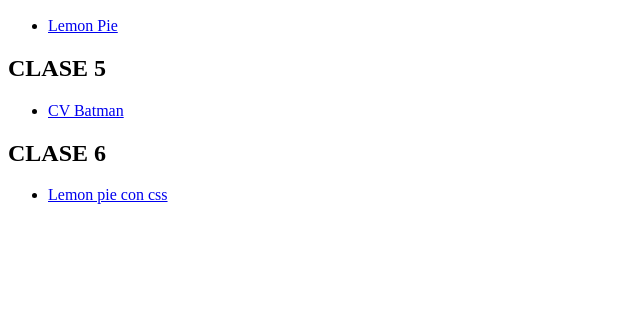
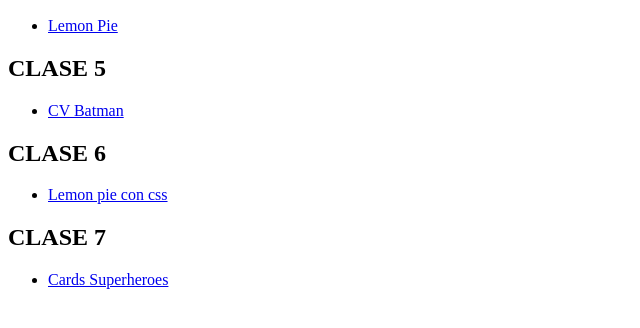
Before and after one commit to martinaterra/FrontEnd, a plain HTML site: page index.html in a window 1280 px wide. Shown: the part 110-438 px from the top of the page, without its empty margins (0-640 px from the left). Drawn offline with Linux system fonts and the light colour scheme.

Commit message:
Modificación index

```diff
--- a/index.html
+++ b/index.html
@@ -35,6 +35,15 @@
             <a href="Entrega Lemon pie con css/index.html">Lemon pie con css</a>
         </li>
     </ul>
+    <h2>
+        CLASE 7
+    </h2>
+    <ul>
+        <li>
+            <a href="Entrega Cards/">Cards Superheroes</a>
+        </li>
+    </ul>
+
 
 </section>
 </main>
```
